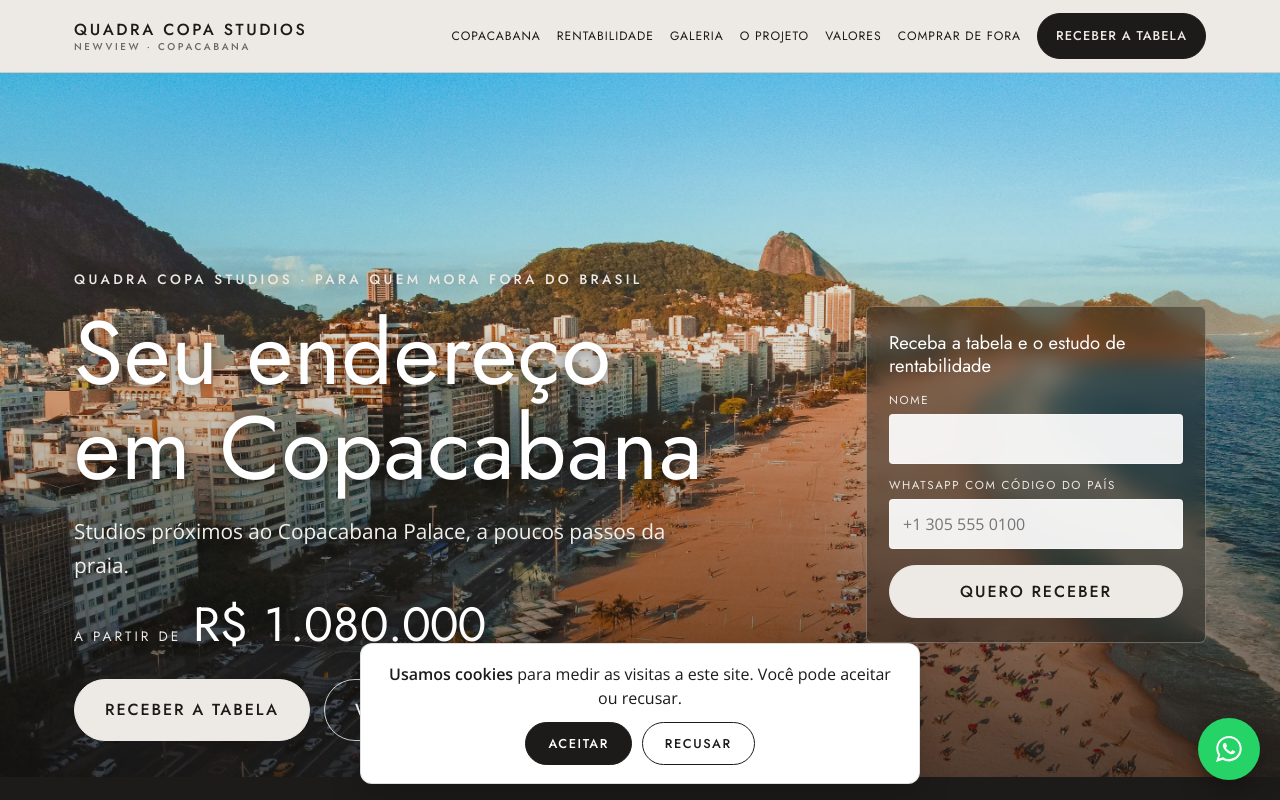
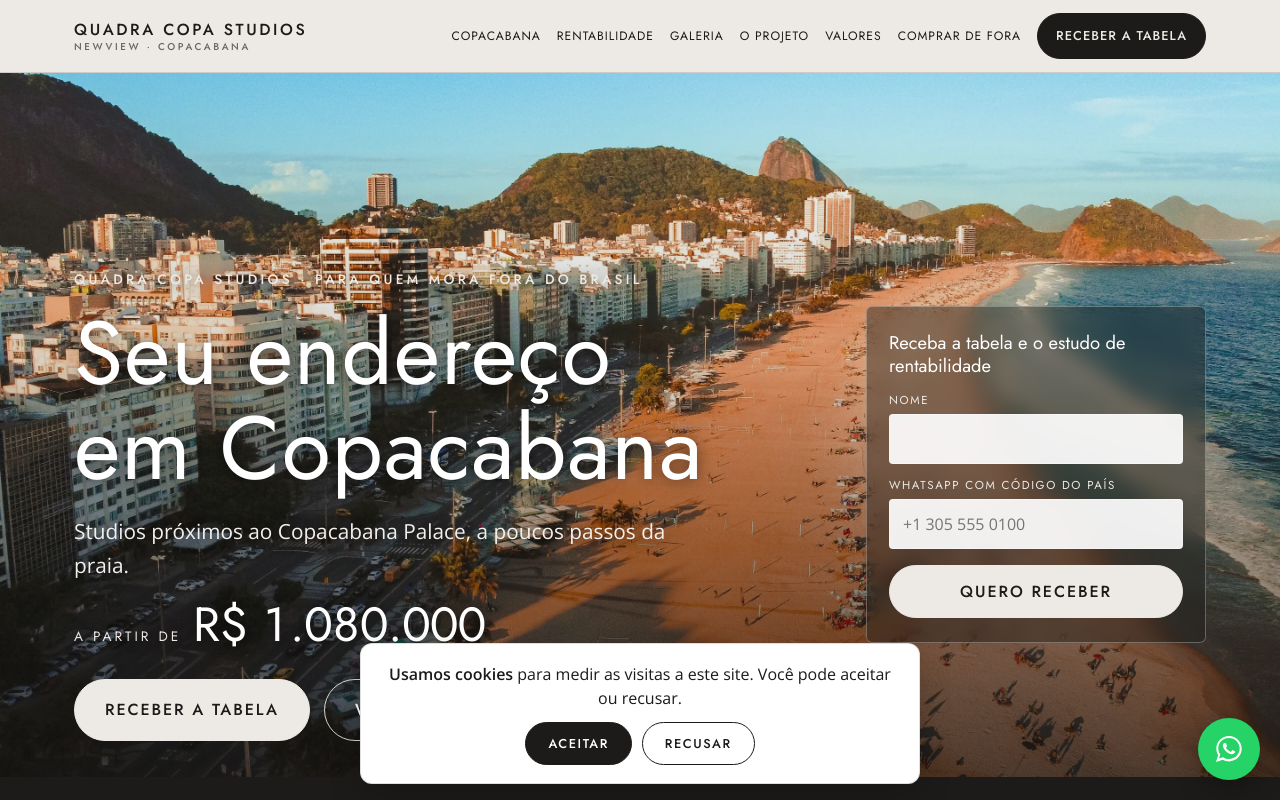
Before and after one commit to AgStrategic26/studioscopacabanansr437, a plain HTML site: page index.html in a window 1280 px wide. Shown: the top 800 px of the page. Drawn offline with nearby package versions, Linux system fonts and the light colour scheme.

Commit message:
Capa mostrando mais a praia no computador e no celular

```diff
--- a/index.html
+++ b/index.html
@@ -339,8 +339,8 @@ input:focus,select:focus{outline:2px solid var(--accent);outline-offset:1px}
 
 .hero-full{position:relative;min-height:min(88vh,780px);display:flex;align-items:flex-end;color:#fff;padding:0 0 36px;overflow:hidden}
 @media(max-width:560px){.hero-full{padding-bottom:28px}}
-.hero-bg{position:absolute;inset:0;background:url(nv-capa-orla.webp) center 45%/cover;}
-@media(max-width:700px){.hero-bg{background-image:url(nv-capa-orla-mob.webp);background-size:cover;background-position:center 35%}}
+.hero-bg{position:absolute;inset:0;background:url(nv-capa-orla.webp) center 82%/cover;}
+@media(max-width:700px){.hero-bg{background-image:url(nv-capa-orla-mob.webp);background-size:100% auto;background-position:center top;background-repeat:no-repeat;background-color:var(--ink)}}
 .hero-bg::after{content:"";position:absolute;inset:0;background:linear-gradient(180deg,rgba(18,17,16,.05) 0%,rgba(18,17,16,.15) 40%,rgba(18,17,16,.72) 100%)}
 .hero-inner{position:relative;width:100%}
 .hero-grid2{display:grid;grid-template-columns:minmax(0,1fr) 340px;gap:40px;align-items:end}
```
Also changed, not shown: nv-capa-orla-mob.webp.
